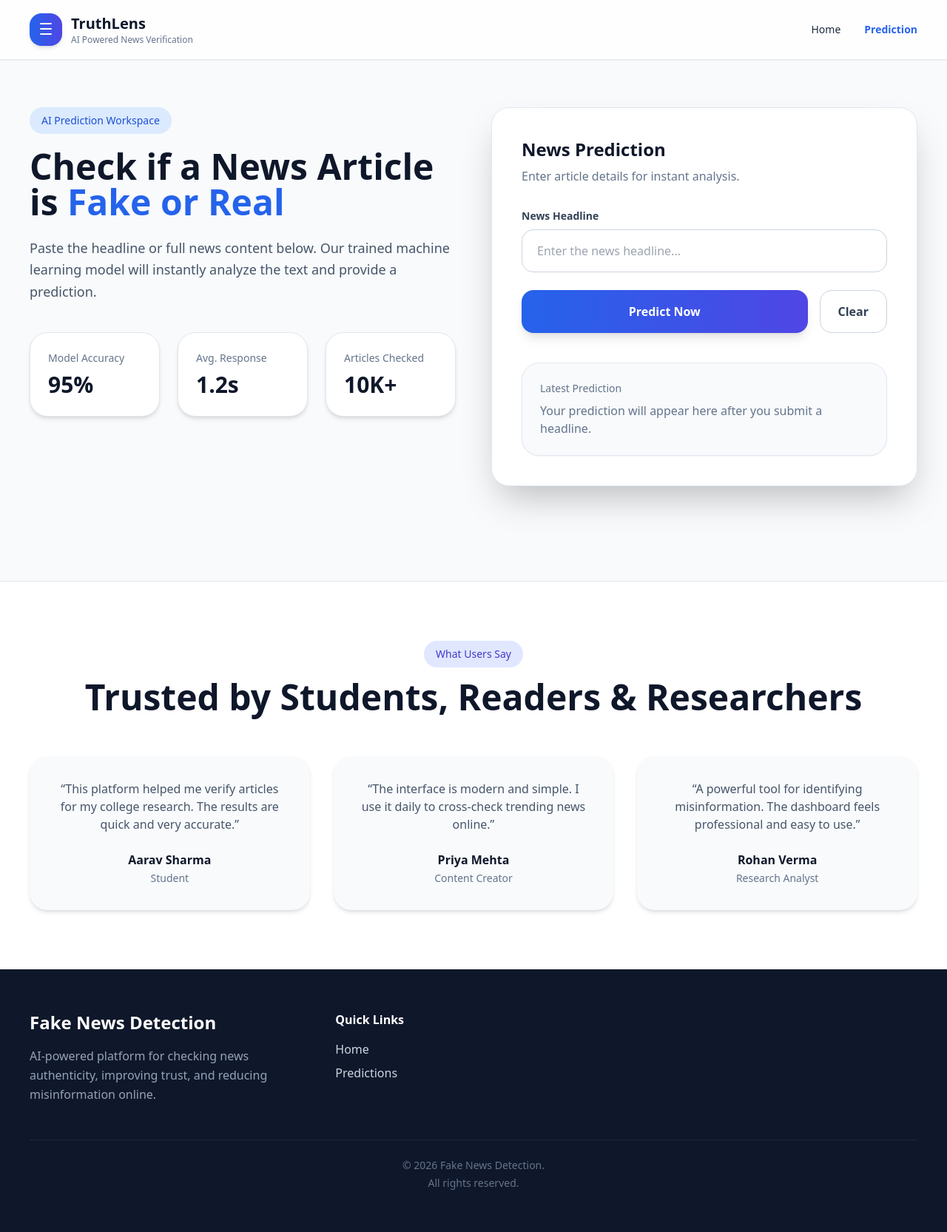
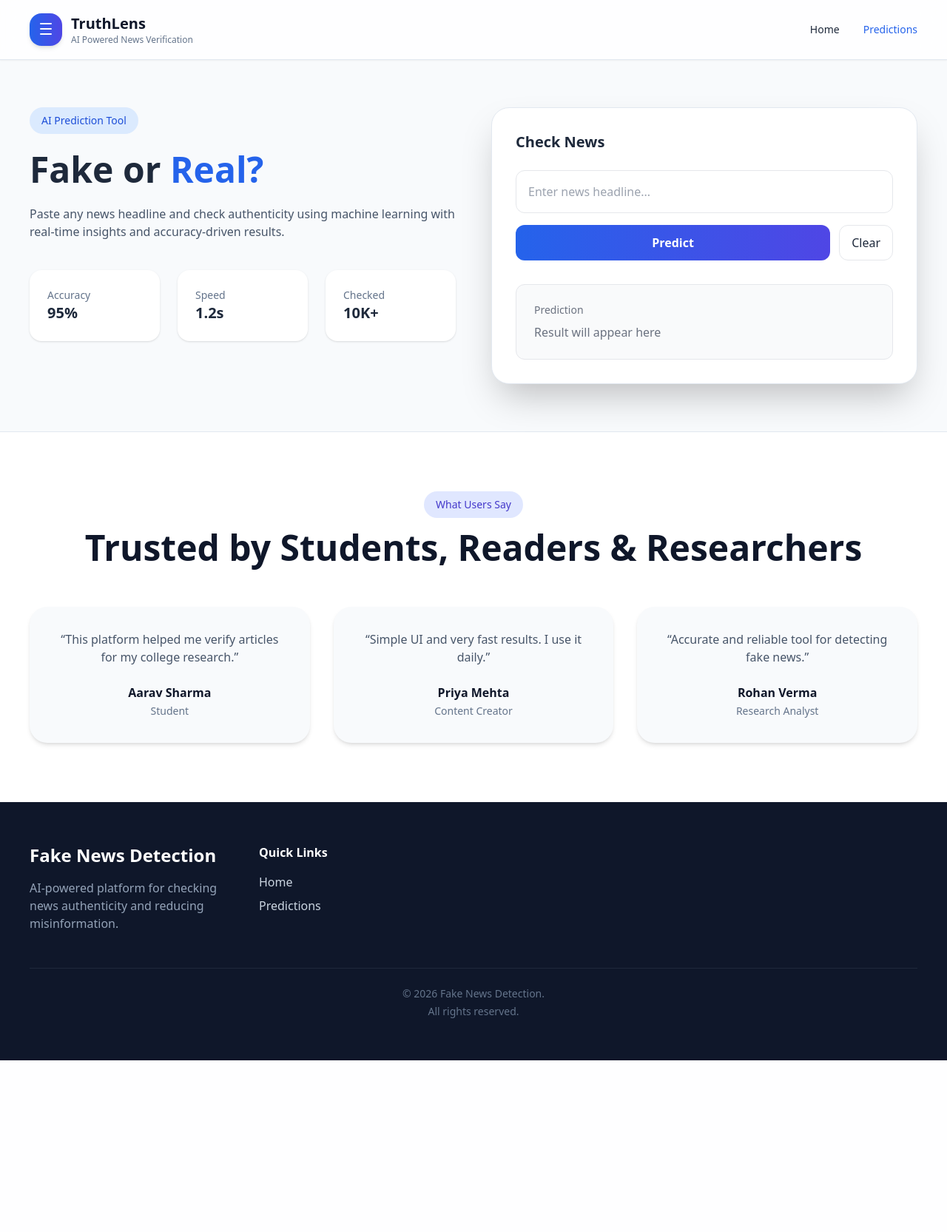
Before and after one commit to AnayG312005/TruthLens-Fake_News_Detection, a Flask app: page /predictions in a window 1280 px wide. Shown: the whole page at 74% size. After the commit the page ends 1433 px from the top, so only its background shows below. Run offline with Flask 3, Linux system fonts and the light colour scheme; parts of the project's set-up code (start-up, migrations or seed data) failed here and were passed over; some libraries are stand-ins or nearby versions.

Commit message:
Refactor predictions.html for improved structure

```diff
--- a/templates/predictions.html
+++ b/templates/predictions.html
@@ -2,16 +2,17 @@
 <html lang="en">
 <head>
   <meta charset="UTF-8" />
-  <meta name="viewport" content="width=device-width, initial-scale=1.0" />
+  <meta name="viewport" content="width=device-width, initial-scale=1.0"/>
   <title>TruthLens : Fake News Prediction</title>
   <script src="https://cdn.tailwindcss.com"></script>
 </head>
-<body class="bg-slate-50 text-slate-800 antialiased min-h-screen">
 
-  <!-- Header -->
+<body class="bg-slate-50 text-slate-800 min-h-screen">
+
 <header class="sticky top-0 z-50 bg-white/80 backdrop-blur-lg border-b border-slate-200 shadow-sm">
   <div class="max-w-7xl mx-auto px-6 lg:px-10">
     <div class="flex items-center justify-between h-20">
+
       <a href="/" class="flex items-center gap-3 group">
         <div class="w-11 h-11 rounded-2xl bg-gradient-to-r from-blue-600 to-indigo-600 flex items-center justify-center shadow-md group-hover:scale-105 transition-transform duration-300">
           <svg xmlns="http://www.w3.org/2000/svg" class="w-6 h-6 text-white" fill="none" viewBox="0 0 24 24" stroke="currentColor">
@@ -24,118 +25,108 @@
         </div>
       </a>
 
-        <nav class="hidden md:flex items-center gap-8 text-sm font-medium ml-auto">
+      <nav class="hidden md:flex items-center gap-8 text-sm font-medium">
         <a href="/" class="hover:text-blue-600 transition">Home</a>
-          <a href="/predictions" class="text-blue-600 font-semibold">Prediction</a>
+        <a href="/predictions" class="text-blue-600">Predictions</a>
       </nav>
+
     </div>
   </div>
 </header>
 
-  <!-- Main -->
-  <main class="max-w-7xl mx-auto px-6 lg:px-10 py-16">
-    <div class="grid lg:grid-cols-2 gap-12 items-start">
+<main class="max-w-7xl mx-auto px-6 lg:px-10 py-16 grid lg:grid-cols-2 gap-12">
 
-      <!-- Left Panel -->
 <section>
-        <span class="inline-block px-4 py-2 mb-5 text-sm font-medium text-blue-700 bg-blue-100 rounded-full">
-          AI Prediction Workspace
+  <span class="inline-block px-4 py-2 mb-6 text-sm font-medium text-blue-700 bg-blue-100 rounded-full">
+    AI Prediction Tool
   </span>
-        <h2 class="text-4xl md:text-5xl font-bold text-slate-900 leading-tight mb-6">
-          Check if a News Article is <span class="text-blue-600">Fake or Real</span>
+
+  <h2 class="text-4xl md:text-5xl font-bold mb-6">
+    Fake or <span class="text-blue-600">Real?</span>
   </h2>
-        <p class="text-lg text-slate-600 leading-relaxed mb-10">
-          Paste the headline or full news content below. Our trained machine learning model will instantly analyze the text and provide a prediction.
+
+  <p class="text-slate-600 mb-10">
+    Paste any news headline and check authenticity using machine learning
+    with real-time insights and accuracy-driven results.
   </p>
 
-        <div class="grid sm:grid-cols-3 gap-6">
-          <div class="bg-white p-6 rounded-3xl shadow-md border border-slate-200">
-            <p class="text-sm text-slate-500">Model Accuracy</p>
-            <h3 class="text-3xl font-bold text-slate-900 mt-2">95%</h3>
+  <div class="grid grid-cols-3 gap-6">
+    <div class="bg-white p-6 rounded-2xl shadow">
+      <p class="text-sm text-slate-500">Accuracy</p>
+      <h3 class="text-xl font-bold">95%</h3>
     </div>
-          <div class="bg-white p-6 rounded-3xl shadow-md border border-slate-200">
-            <p class="text-sm text-slate-500">Avg. Response</p>
-            <h3 class="text-3xl font-bold text-slate-900 mt-2">1.2s</h3>
+    <div class="bg-white p-6 rounded-2xl shadow">
+      <p class="text-sm text-slate-500">Speed</p>
+      <h3 class="text-xl font-bold">1.2s</h3>
     </div>
-          <div class="bg-white p-6 rounded-3xl shadow-md border border-slate-200">
-            <p class="text-sm text-slate-500">Articles Checked</p>
-            <h3 class="text-3xl font-bold text-slate-900 mt-2">10K+</h3>
+    <div class="bg-white p-6 rounded-2xl shadow">
+      <p class="text-sm text-slate-500">Checked</p>
+      <h3 class="text-xl font-bold">10K+</h3>
     </div>
   </div>
 </section>
 
-      <!-- Prediction Form -->
-      <section class="bg-white rounded-3xl shadow-2xl border border-slate-200 p-8 lg:p-10">
-        <div class="mb-8">
-          <h3 class="text-2xl font-bold text-slate-900">News Prediction</h3>
-          <p class="text-slate-500 mt-2">Enter article details for instant analysis.</p>
-        </div>
+<section class="bg-white p-8 rounded-3xl shadow-2xl border border-slate-200">
 
-        <form class="space-y-6" action="{{ url_for('predictions') }}" method="POST">
-          <div>
-            <label class="block text-sm font-semibold text-slate-700 mb-2">News Headline</label>
+  <h3 class="text-xl font-bold mb-6">Check News</h3>
+
+  <form action="{{ url_for('predictions') }}" method="POST" class="space-y-4">
     <input
+      id="newsInput"
       type="text"
       name="news"
-              placeholder="Enter the news headline..."
       value="{{ news_text if news_text else '' }}"
-              class="w-full px-5 py-4 rounded-2xl border border-slate-300 focus:outline-none focus:ring-2 focus:ring-blue-500 focus:border-transparent transition"
+      placeholder="Enter news headline..."
       required
+      class="w-full p-4 border rounded-xl focus:ring-2 focus:ring-blue-500 outline-none"
     />
-          </div>
 
-          <div class="flex flex-col sm:flex-row gap-4">
-            <button
-              type="submit"
-              class="flex-1 px-6 py-4 rounded-2xl bg-gradient-to-r from-blue-600 to-indigo-600 text-white font-semibold shadow-lg hover:shadow-xl hover:scale-[1.02] transition-all duration-300"
-            >
-              Predict Now
+    <div class="flex gap-3">
+      <button class="flex-1 bg-gradient-to-r from-blue-600 to-indigo-600 text-white py-3 rounded-xl font-semibold hover:scale-105 transition">
+        Predict
       </button>
-            <button
-              type="reset"
-              class="px-6 py-4 rounded-2xl border border-slate-300 text-slate-700 font-semibold hover:bg-slate-100 transition"
-            >
+      <button type="button" id="clearBtn" class="px-4 border rounded-xl">
         Clear
       </button>
     </div>
   </form>
 
-        <!-- Result Card -->
-        <div class="mt-10 rounded-3xl p-6 shadow-sm border
-          {% if prediction_text == 'Real News' %}
+  <!-- RESULT -->
+  <div class="mt-8 p-6 rounded-xl border
+    {% if prediction_text == 'Real News' or prediction_text == 'Likely Real News' %}
       bg-green-50 border-green-200
     {% elif prediction_text == 'Fake News' %}
       bg-red-50 border-red-200
     {% elif prediction_text %}
       bg-yellow-50 border-yellow-200
     {% else %}
-            bg-slate-50 border-slate-200
+      bg-gray-50 border-gray-200
     {% endif %}
   ">
-          <p class="text-sm font-medium text-slate-500">Latest Prediction</p>
+
+    <p class="text-sm text-gray-500 mb-2">Prediction</p>
 
     {% if prediction_text %}
-            <div class="flex items-center justify-between mt-4">
+    <div class="flex justify-between items-center">
+
       <div>
-                <h4 class="text-2xl font-bold
-                  {% if prediction_text == 'Real News' %}
+        <h2 class="text-2xl font-bold
+          {% if prediction_text == 'Real News' or prediction_text == 'Likely Real News' %}
             text-green-600
           {% elif prediction_text == 'Fake News' %}
             text-red-600
           {% else %}
-                    text-yellow-700
+            text-yellow-600
           {% endif %}
         ">
           {{ prediction_text }}
-                </h4>
+        </h2>
 
-                {% if news_text %}
-                  <p class="text-slate-600 mt-2 break-words">{{ news_text }}</p>
-                {% endif %}
+        <p class="mt-2 text-gray-600">{{ news_text }}</p>
       </div>
 
-              <div class="w-16 h-16 rounded-2xl flex items-center justify-center
-                {% if prediction_text == 'Real News' %}
+      <div class="w-14 h-14 flex items-center justify-center rounded-xl
+        {% if prediction_text == 'Real News' or prediction_text == 'Likely Real News' %}
           bg-green-100
         {% elif prediction_text == 'Fake News' %}
           bg-red-100
@@ -143,52 +134,71 @@
           bg-yellow-100
         {% endif %}
       ">
-                {% if prediction_text == 'Real News' %}
-                  <svg xmlns="http://www.w3.org/2000/svg" class="w-8 h-8 text-green-600" fill="none" viewBox="0 0 24 24" stroke="currentColor">
-                    <path stroke-linecap="round" stroke-linejoin="round" stroke-width="2" d="M5 13l4 4L19 7" />
-                  </svg>
+        {% if prediction_text == 'Real News' or prediction_text == 'Likely Real News' %}
+          ✔
         {% elif prediction_text == 'Fake News' %}
-                  <svg xmlns="http://www.w3.org/2000/svg" class="w-8 h-8 text-red-600" fill="none" viewBox="0 0 24 24" stroke="currentColor">
-                    <path stroke-linecap="round" stroke-linejoin="round" stroke-width="2" d="M6 18L18 6M6 6l12 12" />
-                  </svg>
+          ✖
         {% else %}
-                  <svg xmlns="http://www.w3.org/2000/svg" class="w-8 h-8 text-yellow-600" fill="none" viewBox="0 0 24 24" stroke="currentColor">
-                    <path stroke-linecap="round" stroke-linejoin="round" stroke-width="2" d="M12 8v4m0 4h.01M10.29 3.86l-8.13 14.08A2 2 0 004.03 21h15.94a2 2 0 001.73-3.06L13.71 3.86a2 2 0 00-3.42 0z" />
-                  </svg>
+          ⚠
         {% endif %}
       </div>
+
     </div>
     {% else %}
-            <p class="mt-2 text-slate-500">Your prediction will appear here after you submit a headline.</p>
+      <p class="text-gray-500">Result will appear here</p>
     {% endif %}
   </div>
+
+  <!-- LIVE MATCHES -->
+  {% if live_matches %}
+  <div class="mt-6">
+    <h4 class="font-semibold mb-3">Related Live Headlines</h4>
+    <ul class="space-y-2 text-sm">
+      {% for item in live_matches[:3] %}
+      <li class="bg-gray-50 p-3 rounded-lg border">
+        <a href="{{ item.link }}" target="_blank" class="text-blue-600 hover:underline">
+          {{ item.title }}
+        </a>
+      </li>
+      {% endfor %}
+    </ul>
+  </div>
+  {% endif %}
+
 </section>
-    </div>
+
 </main>
 
-  <!-- Testimonial Section -->
-  <section class="py-20 bg-white border-t border-slate-200 mt-16">
+<section class="py-20 bg-white border-t border-slate-200">
   <div class="max-w-7xl mx-auto px-6 lg:px-10 text-center">
     <span class="inline-block px-4 py-2 mb-4 text-sm font-medium text-indigo-700 bg-indigo-100 rounded-full">
       What Users Say
     </span>
-      <h2 class="text-3xl md:text-5xl font-bold text-slate-900 mb-14">Trusted by Students, Readers & Researchers</h2>
+    <h2 class="text-3xl md:text-5xl font-bold text-slate-900 mb-14">
+      Trusted by Students, Readers & Researchers
+    </h2>
 
     <div class="grid md:grid-cols-3 gap-8">
-        <div class="bg-slate-50 p-8 rounded-3xl shadow-md hover:shadow-xl transition-all duration-300">
-          <p class="text-slate-600 mb-6">“This platform helped me verify articles for my college research. The results are quick and very accurate.”</p>
+      <div class="bg-slate-50 p-8 rounded-3xl shadow-md">
+        <p class="text-slate-600 mb-6">
+          “This platform helped me verify articles for my college research.”
+        </p>
         <h4 class="font-semibold text-slate-900">Aarav Sharma</h4>
         <span class="text-sm text-slate-500">Student</span>
       </div>
 
-        <div class="bg-slate-50 p-8 rounded-3xl shadow-md hover:shadow-xl transition-all duration-300">
-          <p class="text-slate-600 mb-6">“The interface is modern and simple. I use it daily to cross-check trending news online.”</p>
+      <div class="bg-slate-50 p-8 rounded-3xl shadow-md">
+        <p class="text-slate-600 mb-6">
+          “Simple UI and very fast results. I use it daily.”
+        </p>
         <h4 class="font-semibold text-slate-900">Priya Mehta</h4>
         <span class="text-sm text-slate-500">Content Creator</span>
       </div>
 
-        <div class="bg-slate-50 p-8 rounded-3xl shadow-md hover:shadow-xl transition-all duration-300">
-          <p class="text-slate-600 mb-6">“A powerful tool for identifying misinformation. The dashboard feels professional and easy to use.”</p>
+      <div class="bg-slate-50 p-8 rounded-3xl shadow-md">
+        <p class="text-slate-600 mb-6">
+          “Accurate and reliable tool for detecting fake news.”
+        </p>
         <h4 class="font-semibold text-slate-900">Rohan Verma</h4>
         <span class="text-sm text-slate-500">Research Analyst</span>
       </div>
@@ -196,22 +206,22 @@
   </div>
 </section>
 
-  <!-- Footer -->
 <footer class="bg-slate-900 text-slate-300 py-14">
   <div class="max-w-7xl mx-auto px-6 lg:px-10">
-      <div class="grid md:grid-cols-3 gap-10">
+
+    <div class="grid md:grid-cols-4 gap-10">
       <div>
         <h3 class="text-2xl font-bold text-white mb-4">Fake News Detection</h3>
-          <p class="text-slate-400 leading-relaxed">
-            AI-powered platform for checking news authenticity, improving trust, and reducing misinformation online.
+        <p class="text-slate-400">
+          AI-powered platform for checking news authenticity and reducing misinformation.
         </p>
       </div>
 
       <div>
         <h4 class="text-white font-semibold mb-4">Quick Links</h4>
         <ul class="space-y-2">
-            <li><a href="/" class="hover:text-white transition">Home</a></li>
-            <li><a href="/predictions" class="hover:text-white transition">Predictions</a></li>
+          <li><a href="/" class="hover:text-white">Home</a></li>
+          <li><a href="/predictions" class="hover:text-white">Predictions</a></li>
         </ul>
       </div>
     </div>
@@ -220,8 +230,16 @@
       <p>© 2026 Fake News Detection.</p>
       <p class="mt-1">All rights reserved.</p>
     </div>
+
   </div>
 </footer>
 
+<script>
+  document.getElementById("clearBtn").addEventListener("click", function () {
+    document.getElementById("newsInput").value = "";
+    document.getElementById("newsInput").focus();
+  });
+</script>
+
 </body>
 </html>
```
Lines whose indentation alone changed are shown as unchanged.
